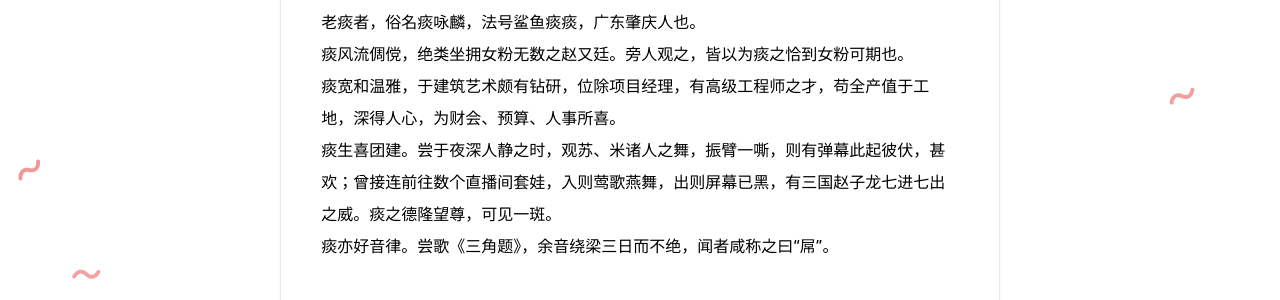
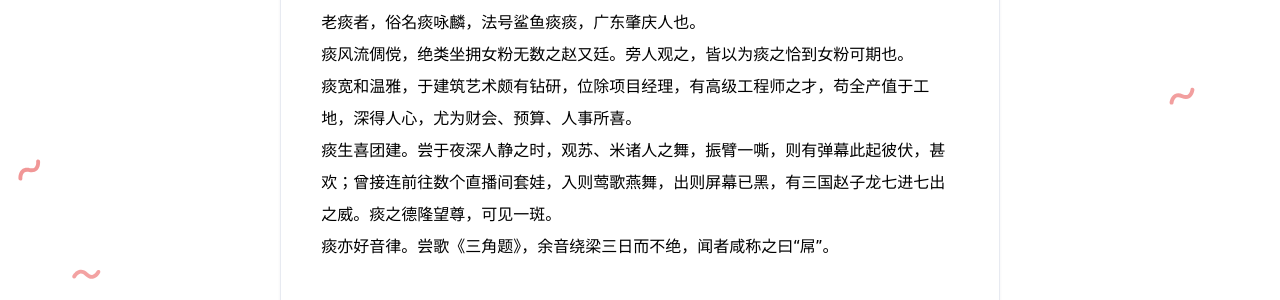
Before and after one commit to grandtanfans/grandtanfans.github.io, a Jekyll site: the page built from about.html, in a window 1280 px wide. Shown: the part 682-982 px from the top of the page. Built offline with Jekyll 4.4.1, drawn with Linux system fonts in a browser that asks for light colours; comment, search, counter and statistics services are not loaded.

Commit message:
feat: update

```diff
--- a/_config.yml
+++ b/_config.yml
@@ -19,7 +19,7 @@ NickName: '痰黄刀'
 webtitle: '老痰酸菜面儿粉丝团部落格'
 bio: '本博客为老痰女粉向众多主页之一。仅更新和痰有关的一些内容。<br/>博主并非痰本人，本博客观点亦不代表老痰相关立场。'
 about: true
-aboutyou: '老痰者，俗名痰咏麟，法号鲨鱼痰痰，广东肇庆人也。<br/>痰风流倜傥，绝类坐拥女粉无数之赵又廷。旁人观之，皆以为痰之恰到女粉可期也。<br/>痰宽和温雅，于建筑艺术颇有钻研，位除项目经理，有高级工程师之才，苟全产值于工地，深得人心，为财会、预算、人事所喜。<br/>痰生喜团建。尝于夜深人静之时，观苏、米诸人之舞，振臂一嘶，则有弹幕此起彼伏，甚欢；曾接连前往数个直播间套娃，入则莺歌燕舞，出则屏幕已黑，有三国赵子龙七进七出之威。痰之德隆望尊，可见一斑。<br/>痰亦好音律。尝歌《三角题》，余音绕梁三日而不绝，闻者咸称之曰“屌”。'
+aboutyou: '老痰者，俗名痰咏麟，法号鲨鱼痰痰，广东肇庆人也。<br/>痰风流倜傥，绝类坐拥女粉无数之赵又廷。旁人观之，皆以为痰之恰到女粉可期也。<br/>痰宽和温雅，于建筑艺术颇有钻研，位除项目经理，有高级工程师之才，苟全产值于工地，深得人心，尤为财会、预算、人事所喜。<br/>痰生喜团建。尝于夜深人静之时，观苏、米诸人之舞，振臂一嘶，则有弹幕此起彼伏，甚欢；曾接连前往数个直播间套娃，入则莺歌燕舞，出则屏幕已黑，有三国赵子龙七进七出之威。痰之德隆望尊，可见一斑。<br/>痰亦好音律。尝歌《三角题》，余音绕梁三日而不绝，闻者咸称之曰“屌”。'
 portraits: '/assets/profile.jpg' # your portraits image file path
 
 # SNS
```
Also changed, not shown: _posts/2019-12-26-hello-world.md (+6 -4 lines), 2 other files.
